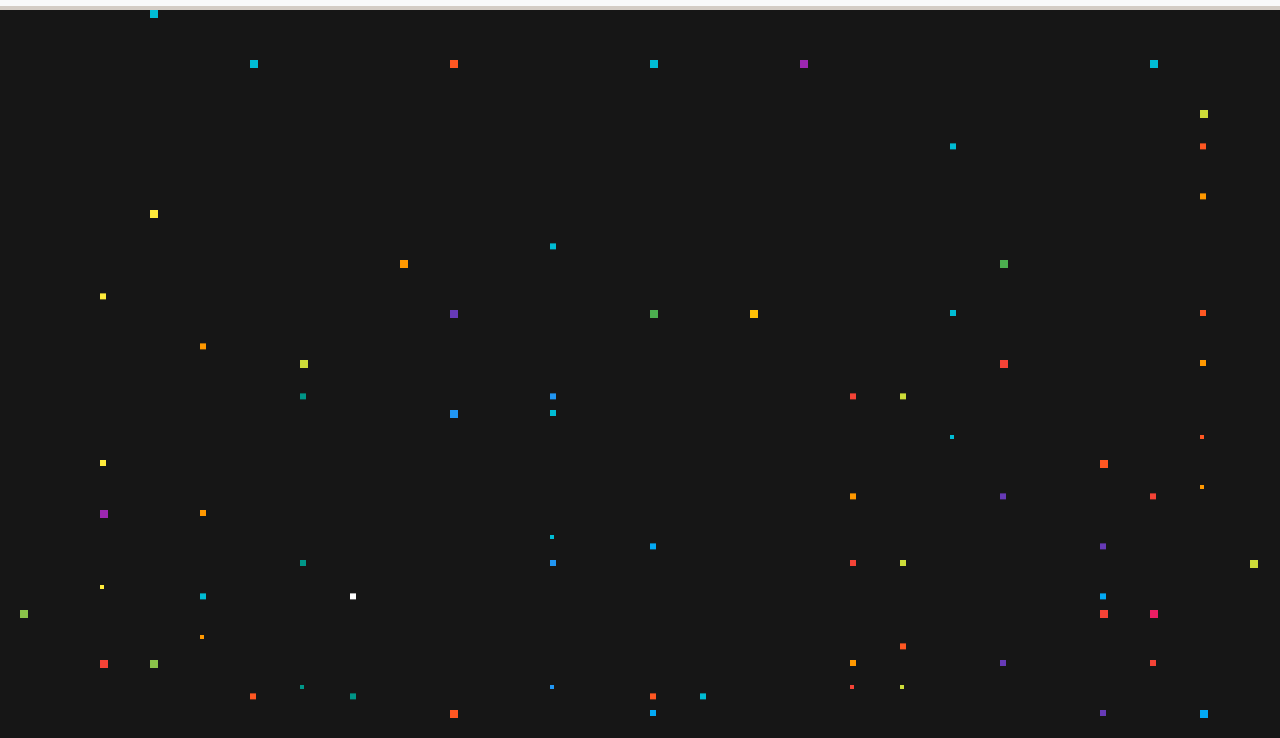
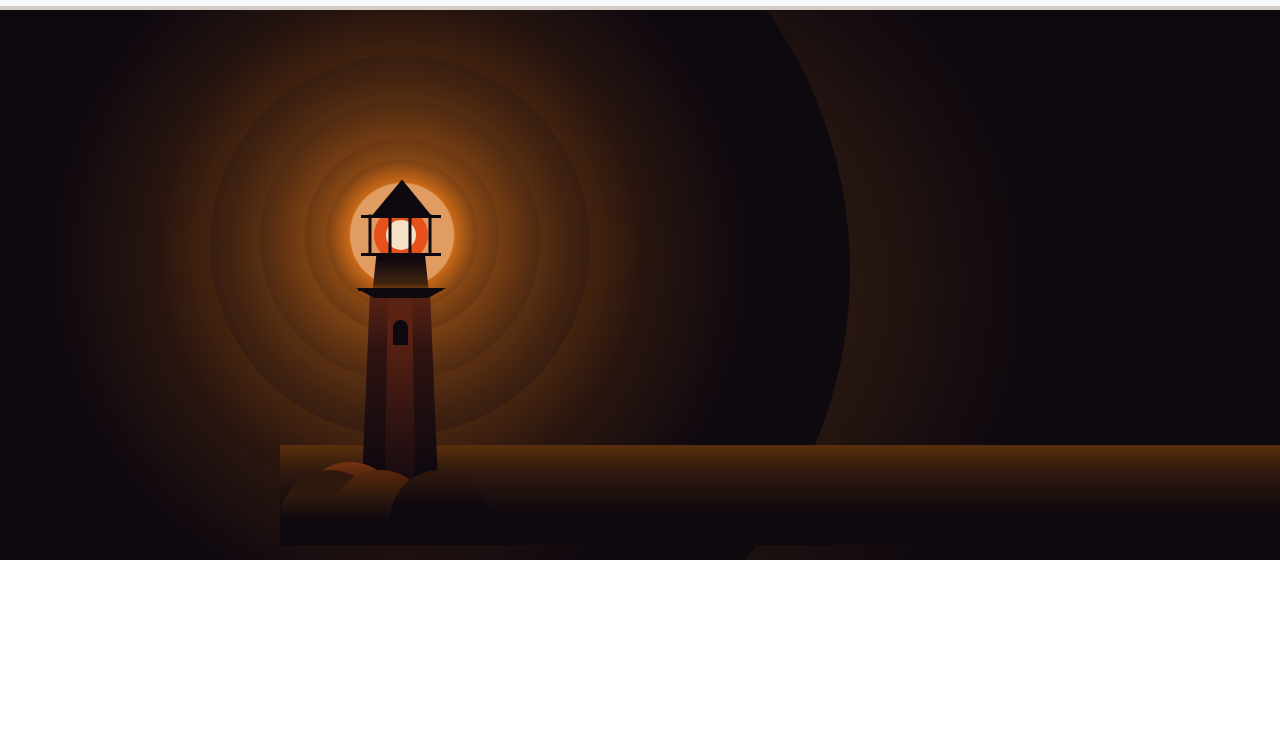
Before and after one commit to shadin-ahammed/IT-Soft, a plain HTML site: page index.html in a window 1280 px wide. Shown: the part 63-801 px from the top of the page. Drawn offline with nearby package versions, Linux system fonts and the light colour scheme.

Commit message:
home page update

```diff
--- a/css/index.css
+++ b/css/index.css
@@ -163,225 +163,326 @@ h3{
   border: none;
 }
 
+/* amimation */
 
+  :root {
+    --bg-color: #0e080f;
+    --brown: #6b2412;
+    --orange: #e5501b;
+    --light-brown: #983315;
+    --white: #f5e1c4;
+    --skin-color: #e19d61;
+    --lighter-brown: #a45a3a;
+  }
 
-
-
-
-
-
-
-/* CSS for text animation */
-.animation{
-  background: #161616;
-  height: 91vh;
-}
-.text{
-  z-index: 1;
-  color: #fff;
-  font-family: "Roboto Mono", monospace;
-  font-size: 80px;
-  font-weight: 200;
-  display: flex;
-  top: 50%;
-  left: 50%;
-  transform: translate(-50%, -50%);
-  letter-spacing: 5px;
-  -webkit-box-reflect: below 1px linear-gradient(transparent, rgba(255, 255, 255, 0.2));
-}
-
-.text span:nth-child(1){
-  color: #4285F4;
-  animation: animText 1s ease-in-out infinite;
-}
-
-.text span:nth-child(2){
-  color: #EA4335;
-  animation: animText 1s ease-in-out infinite;
-  animation-delay: 0.8s;
-}
-
-.text span:nth-child(3){
-  color: #FBBC05;
-  animation: animText 1s ease-in-out infinite;
-  animation-delay: 1.2s;
-}
-
-.text span:nth-child(4){
-  color: #34A853;
-  animation: animText 1s ease-in-out infinite;
-  animation-delay: 1.6s;
-}
-
-@keyframes animText{
-  0%{
-    font-weight: 200;
+  .container4 {
+    position: relative;
+    background: rgb(68,39,17);
+    background: radial-gradient(circle, rgba(68,39,17,1) 0%, rgba(14,8,15,1) 57%);
+    height: 550px;
+    width: 100%;
+    overflow: hidden;
   }
-  50%{
-    font-weight: 800;
+  .c1 {
+    position: absolute;
+      background: rgb(64,32,4);
+  background: radial-gradient(circle, rgba(64,32,4,1) 0%, rgba(66,35,17,1) 3%, rgba(14,8,15,1) 44%);
+    height: 900px;
+    width: 900px;
+    border-radius: 100%;
+    top: -189px;
+    left: -50px;
+    animation: glowing 5s forwards linear infinite;
+    animation-delay: 9s;
   }
-  100%{
-    font-weight: 200;
+  .c2 {
+    position: absolute;
+    background: rgb(117,58,6);
+  background: radial-gradient(circle, rgba(117,58,6,1) 6%, rgba(66,35,17,1) 26%, rgba(14,8,15,1) 72%);
+    height: 700px;
+    width: 700px;
+    border-radius: 100%;
+    top: -100px;
+    left: 50px;
+    animation: glowing 5s forwards linear infinite;
+    animation-delay: 8s;
   }
-}
-
-.text span:nth-child(5){
-  color: #4285F4;
-  font-weight: 800;
-  animation: animMark 1s ease-in-out infinite;
-}
-
-@keyframes animMark{
-  0%{
-    transform: rotate(30deg);
+  .c3 {
+    position: absolute;
+     background: rgb(163,85,18);
+  background: radial-gradient(circle, rgba(163,85,18,1) 0%, rgba(31,16,14,1) 74%, rgba(14,8,15,1) 100%);
+    height: 500px;
+    width: 500px;
+    border-radius: 100%;
+    top: -9px;
+    left: 150px;
+    animation: glowing 5s forwards linear infinite;
+    animation-delay: 7s;
   }
-  50%{
-    transform: rotate(0deg);
+  .c4 {
+    position: absolute;
+     background: rgb(177,92,19);
+  background: radial-gradient(circle, rgba(177,92,19,1) 6%, rgba(66,35,17,1) 63%, rgba(14,8,15,1) 100%);
+    height: 380px;
+    width: 380px;
+    border-radius: 100%;
+    top: 45px;
+    left: 210px;
+    animation: glowing 5s forwards linear infinite;
+    animation-delay: 6s;
   }
-  100%{
-    transform: rotate(30deg);
+  .c5 {
+    position: absolute;
+   background: rgb(203,106,22);
+  background: radial-gradient(circle, rgba(203,106,22,1) 6%, rgba(66,35,17,1) 77%, rgba(14,8,15,1) 100%);
+    height: 280px;
+    width: 280px;
+    border-radius: 100%;
+    top: 90px;
+    left: 260px;
+    animation: glowing 5s forwards linear infinite;
+    animation-delay: 5s;
   }
-}
-
-/* CSS for background animation */
-
-.stars-01{
-  content: "";
-  position: absolute;
-  width: 8px;
-  height: 8px;
-  box-shadow: 100px 200px #FFEB3B, 200px 250px #FF9800, 200px 500px #00BCD4, 300px 300px #009688,
-              550px 150px #00BCD4, 550px 300px #2196F3, 350px 500px #FFF, 1750px 150px #00BCD4,
-              1000px 400px #673AB7, 650px 450px #03A9F4, 1200px 50px #FF5722, 1100px 450px #673AB7,
-              950px 50px #00BCD4, 1100px 500px #03A9F4, 850px 400px #FF9800, 850px 300px #F44336,
-              1200px 100px #FF9800, 900px 300px #CDDC39, 1150px 400px #F44336, 1650px 900px #00BCD4,
-              650px 600px #FF5722, 350px 600px #009688, 600px 650px #E91E63, 150px 750px #00BCD4,
-              1750px 450px #FF5722, 250px 800px #00BCD4, 1800px 1150px #FF9800, 450px 1450px #FF5722,
-              1150px 800px #00BCD4, 100px 700px #3F51B5, 350px 650px #FFEB3B, 250px 600px #FF5722,
-              1850px 700px #CDDC39, 1650px 600px #FFEB3B, 450px 1050px #673AB7, 1550px 500px #F44336,
-              150px 1400px #8BC34A, 800px 800px #9C27B0, 1250px 1950px #9C27B0, 100px 1700px #8BC34A,
-              1150px 1350px #E91E63, 1700px 50px #FFF, 1750px 500px #F44336, 300px 1100px #CDDC39,
-              350px 1650px #009688, 1700px 1200px #F44336, 450px 800px #FF5722, 2000px 500px #8BC34A,
-              350px 1600px #F44336, 1350px 1350px #673AB7, 1100px 1750px #3F51B5, 150px 950px #FFEB3B,
-              1600px 1700px #2196F3, 400px 1000px #FF9800, 650px 1050px #4CAF50, 2000px 1650px #00BCD4,
-              1100px 700px #9C27B0, 1350px 600px #F44336, 600px 1900px #CDDC39, 1500px 600px #9E9E9E,
-              20px 1350px #8BC34A, 850px 1800px #E91E63, 450px 1150px #2196F3, 50px 700px #FF5722,
-              100px 1400px #F44336, 1000px 1700px #9C27B0, 250px 600px #FF5722, 1200px 850px #CDDC39,
-              1750px 20px #673AB7, 100px 1550px #FFEB3B, 1200px 1650px #3F51B5, 1500px 700px #2196F3,
-              1800px 600px #03A9F4, 650px 800px #00BCD4, 700px 600px #00BCD4, 1100px 1350px #F44336,
-              900px 550px #FF5722, 1600px 800px #2196F3, 1000px 1100px #F44336, 1650px 1350px #FF5722,
-              750px 1050px #FFC107, 1750px 800px #CDDC39, 600px 1650px #F44336, 150px 1550px #673AB7,
-              250px 1800px #FFF, 1100px 1700px #FFC107, 800px 1500px #3F51B5, 1100px 1200px #FF5722,
-              1450px 1600px #CDDC39, 150px 1400px #FFF, 1200px 1450px #03A9F4, 1800px 1050px #FFF,
-              1250px 1300px #CDDC39, 1000px 1000px #4CAF50, 300px 700px #4CAF50, 100px 1250px #9C27B0,
-              700px 1750px #00BCD4, 1950px 250px #FFF, 1550px 700px #F44336;
-  animation: starsUp 10s linear infinite;
-}
-
-.stars-02{
-  content: "";
-  position: absolute;
-  width: 6px;
-  height: 6px;
-  box-shadow: 100px 200px #FFEB3B, 200px 250px #FF9800, 200px 500px #00BCD4, 300px 300px #009688,
-              550px 150px #00BCD4, 550px 300px #2196F3, 350px 500px #FFF, 1750px 150px #00BCD4,
-              1000px 400px #673AB7, 650px 450px #03A9F4, 1200px 50px #FF5722, 1100px 450px #673AB7,
-              950px 50px #00BCD4, 1100px 500px #03A9F4, 850px 400px #FF9800, 850px 300px #F44336,
-              1200px 100px #FF9800, 900px 300px #CDDC39, 1150px 400px #F44336, 1650px 900px #00BCD4,
-              650px 600px #FF5722, 350px 600px #009688, 600px 650px #E91E63, 150px 750px #00BCD4,
-              1750px 450px #FF5722, 250px 800px #00BCD4, 1800px 1150px #FF9800, 450px 1450px #FF5722,
-              1150px 800px #00BCD4, 100px 700px #3F51B5, 350px 650px #FFEB3B, 250px 600px #FF5722,
-              1850px 700px #CDDC39, 1650px 600px #FFEB3B, 450px 1050px #673AB7, 1550px 500px #F44336,
-              150px 1400px #8BC34A, 800px 800px #9C27B0, 1250px 1950px #9C27B0, 100px 1700px #8BC34A,
-              1150px 1350px #E91E63, 1700px 50px #FFF, 1750px 500px #F44336, 300px 1100px #CDDC39,
-              350px 1650px #009688, 1700px 1200px #F44336, 450px 800px #FF5722, 2000px 500px #8BC34A,
-              350px 1600px #F44336, 1350px 1350px #673AB7, 1100px 1750px #3F51B5, 150px 950px #FFEB3B,
-              1600px 1700px #2196F3, 400px 1000px #FF9800, 650px 1050px #4CAF50, 2000px 1650px #00BCD4,
-              1100px 700px #9C27B0, 1350px 600px #F44336, 600px 1900px #CDDC39, 1500px 600px #9E9E9E,
-              20px 1350px #8BC34A, 850px 1800px #E91E63, 450px 1150px #2196F3, 50px 700px #FF5722,
-              100px 1400px #F44336, 1000px 1700px #9C27B0, 250px 600px #FF5722, 1200px 850px #CDDC39,
-              1750px 20px #673AB7, 100px 1550px #FFEB3B, 1200px 1650px #3F51B5, 1500px 700px #2196F3,
-              1800px 600px #03A9F4, 650px 800px #00BCD4, 700px 600px #00BCD4, 1100px 1350px #F44336,
-              900px 550px #FF5722, 1600px 800px #2196F3, 1000px 1100px #F44336, 1650px 1350px #FF5722,
-              750px 1050px #FFC107, 1750px 800px #CDDC39, 600px 1650px #F44336, 150px 1550px #673AB7,
-              250px 1800px #FFF, 1100px 1700px #FFC107, 800px 1500px #3F51B5, 1100px 1200px #FF5722,
-              1450px 1600px #CDDC39, 150px 1400px #FFF, 1200px 1450px #03A9F4, 1800px 1050px #FFF,
-              1250px 1300px #CDDC39, 1000px 1000px #4CAF50, 300px 700px #4CAF50, 100px 1250px #9C27B0,
-              700px 1750px #00BCD4, 1950px 250px #FFF, 1550px 700px #F44336;
-  animation: starsUp 30s linear infinite;
-}
-
-.stars-03{
-  content: "";
-  position: absolute;
-  width: 6px;
-  height: 6px;
-  box-shadow: 100px 200px #FFEB3B, 200px 250px #FF9800, 200px 500px #00BCD4, 300px 300px #009688,
-              550px 150px #00BCD4, 550px 300px #2196F3, 350px 500px #FFF, 1750px 150px #00BCD4,
-              1000px 400px #673AB7, 650px 450px #03A9F4, 1200px 50px #FF5722, 1100px 450px #673AB7,
-              950px 50px #00BCD4, 1100px 500px #03A9F4, 850px 400px #FF9800, 850px 300px #F44336,
-              1200px 100px #FF9800, 900px 300px #CDDC39, 1150px 400px #F44336, 1650px 900px #00BCD4,
-              650px 600px #FF5722, 350px 600px #009688, 600px 650px #E91E63, 150px 750px #00BCD4,
-              1750px 450px #FF5722, 250px 800px #00BCD4, 1800px 1150px #FF9800, 450px 1450px #FF5722,
-              1150px 800px #00BCD4, 100px 700px #3F51B5, 350px 650px #FFEB3B, 250px 600px #FF5722,
-              1850px 700px #CDDC39, 1650px 600px #FFEB3B, 450px 1050px #673AB7, 1550px 500px #F44336,
-              150px 1400px #8BC34A, 800px 800px #9C27B0, 1250px 1950px #9C27B0, 100px 1700px #8BC34A,
-              1150px 1350px #E91E63, 1700px 50px #FFF, 1750px 500px #F44336, 300px 1100px #CDDC39,
-              350px 1650px #009688, 1700px 1200px #F44336, 450px 800px #FF5722, 2000px 500px #8BC34A,
-              350px 1600px #F44336, 1350px 1350px #673AB7, 1100px 1750px #3F51B5, 150px 950px #FFEB3B,
-              1600px 1700px #2196F3, 400px 1000px #FF9800, 650px 1050px #4CAF50, 2000px 1650px #00BCD4,
-              1100px 700px #9C27B0, 1350px 600px #F44336, 600px 1900px #CDDC39, 1500px 600px #9E9E9E,
-              20px 1350px #8BC34A, 850px 1800px #E91E63, 450px 1150px #2196F3, 50px 700px #FF5722,
-              100px 1400px #F44336, 1000px 1700px #9C27B0, 250px 600px #FF5722, 1200px 850px #CDDC39,
-              1750px 20px #673AB7, 100px 1550px #FFEB3B, 1200px 1650px #3F51B5, 1500px 700px #2196F3,
-              1800px 600px #03A9F4, 650px 800px #00BCD4, 700px 600px #00BCD4, 1100px 1350px #F44336,
-              900px 550px #FF5722, 1600px 800px #2196F3, 1000px 1100px #F44336, 1650px 1350px #FF5722,
-              750px 1050px #FFC107, 1750px 800px #CDDC39, 600px 1650px #F44336, 150px 1550px #673AB7,
-              250px 1800px #FFF, 1100px 1700px #FFC107, 800px 1500px #3F51B5, 1100px 1200px #FF5722,
-              1450px 1600px #CDDC39, 150px 1400px #FFF, 1200px 1450px #03A9F4, 1800px 1050px #FFF,
-              1250px 1300px #CDDC39, 1000px 1000px #4CAF50, 300px 700px #4CAF50, 100px 1250px #9C27B0,
-              700px 1750px #00BCD4, 1950px 250px #FFF, 1550px 700px #F44336;
-  animation: starsUp 50s linear infinite;
-}
-
-.stars-04{
-  content: "";
-  position: absolute;
-  width: 4px;
-  height: 4px;
-  box-shadow: 100px 200px #FFEB3B, 200px 250px #FF9800, 200px 500px #00BCD4, 300px 300px #009688,
-              550px 150px #00BCD4, 550px 300px #2196F3, 350px 500px #FFF, 1750px 150px #00BCD4,
-              1000px 400px #673AB7, 650px 450px #03A9F4, 1200px 50px #FF5722, 1100px 450px #673AB7,
-              950px 50px #00BCD4, 1100px 500px #03A9F4, 850px 400px #FF9800, 850px 300px #F44336,
-              1200px 100px #FF9800, 900px 300px #CDDC39, 1150px 400px #F44336, 1650px 900px #00BCD4,
-              650px 600px #FF5722, 350px 600px #009688, 600px 650px #E91E63, 150px 750px #00BCD4,
-              1750px 450px #FF5722, 250px 800px #00BCD4, 1800px 1150px #FF9800, 450px 1450px #FF5722,
-              1150px 800px #00BCD4, 100px 700px #3F51B5, 350px 650px #FFEB3B, 250px 600px #FF5722,
-              1850px 700px #CDDC39, 1650px 600px #FFEB3B, 450px 1050px #673AB7, 1550px 500px #F44336,
-              150px 1400px #8BC34A, 800px 800px #9C27B0, 1250px 1950px #9C27B0, 100px 1700px #8BC34A,
-              1150px 1350px #E91E63, 1700px 50px #FFF, 1750px 500px #F44336, 300px 1100px #CDDC39,
-              350px 1650px #009688, 1700px 1200px #F44336, 450px 800px #FF5722, 2000px 500px #8BC34A,
-              350px 1600px #F44336, 1350px 1350px #673AB7, 1100px 1750px #3F51B5, 150px 950px #FFEB3B,
-              1600px 1700px #2196F3, 400px 1000px #FF9800, 650px 1050px #4CAF50, 2000px 1650px #00BCD4,
-              1100px 700px #9C27B0, 1350px 600px #F44336, 600px 1900px #CDDC39, 1500px 600px #9E9E9E,
-              20px 1350px #8BC34A, 850px 1800px #E91E63, 450px 1150px #2196F3, 50px 700px #FF5722,
-              100px 1400px #F44336, 1000px 1700px #9C27B0, 250px 600px #FF5722, 1200px 850px #CDDC39,
-              1750px 20px #673AB7, 100px 1550px #FFEB3B, 1200px 1650px #3F51B5, 1500px 700px #2196F3,
-              1800px 600px #03A9F4, 650px 800px #00BCD4, 700px 600px #00BCD4, 1100px 1350px #F44336,
-              900px 550px #FF5722, 1600px 800px #2196F3, 1000px 1100px #F44336, 1650px 1350px #FF5722,
-              750px 1050px #FFC107, 1750px 800px #CDDC39, 600px 1650px #F44336, 150px 1550px #673AB7,
-              250px 1800px #FFF, 1100px 1700px #FFC107, 800px 1500px #3F51B5, 1100px 1200px #FF5722,
-              1450px 1600px #CDDC39, 150px 1400px #FFF, 1200px 1450px #03A9F4, 1800px 1050px #FFF,
-              1250px 1300px #CDDC39, 1000px 1000px #4CAF50, 300px 700px #4CAF50, 100px 1250px #9C27B0,
-              700px 1750px #00BCD4, 1950px 250px #FFF, 1550px 700px #F44336;
-  animation: starsUp 100s linear infinite;
-}
-
-@keyframes starsUp{
-  0%{
-    transform: translateY(500px);
+  .c6 {
+    position: absolute;
+      background: rgb(224,118,26);
+  background: radial-gradient(circle, rgba(224,118,26,1) 6%, rgba(66,35,17,1) 93%, rgba(14,8,15,1) 100%);
+    height: 180px;
+    width: 180px;
+    border-radius: 100%;
+    top: 136px;
+    left: 312px;
+    animation: glowing 5s forwards linear infinite;
+    animation-delay: 4s;
   }
-  100%{
-    transform: translateY(-2000px);
+  .c7 {
+    position: absolute;
+     background: rgb(224,117,25);
+  background: radial-gradient(circle, rgba(224,117,25,1) 43%, rgba(14,8,15,1) 100%);
+    height: 130px;
+    width: 130px;
+    border-radius: 100%;
+    top: 160px;
+    left: 337px;
+    animation: glowing 5s forwards linear infinite;
+    animation-delay: 3s;
   }
-}
+  .c8 {
+    position: absolute;
+    background: var(--skin-color);
+    height: 90px;
+    width: 90px;
+    border-radius: 100%;
+    top: 180px;
+    left: 357px;
+    animation: glowing 5s forwards linear infinite;
+    animation-delay: 2s;
+  }
+  .c9 {
+    position: absolute;
+    background: var(--orange);
+    height: 50px;
+    width: 50px;
+    border-radius: 100%;
+    top: 200px;
+    left: 376px;
+    animation: glowing 5s forwards linear infinite;
+    animation-delay: 1s;
+  }
+  .c10 {
+    position: absolute;
+    background: var(--white);
+    height: 30px;
+    width: 30px;
+    border-radius: 100%;
+    top: 210px;
+    left: 386px;
+    animation: glowing 5s forwards linear infinite;
+  }
+  .lh1 {
+    position: absolute;
+      background: rgb(14,8,15);
+  background: linear-gradient(0deg, rgba(14,8,15,1) 23%, rgba(47,19,17,1) 75%, rgba(90,34,19,1) 98%);
+    height: 240px;
+    width: 100px;
+    clip-path: polygon(20% 0%, 80% 0%, 90% 100%, 10% 100%);
+    top: 280px;
+    left: 350px;
+  }
+  .lh2 {
+    position: absolute;
+      background: rgb(14,8,15);
+  background: linear-gradient(0deg, rgba(14,8,15,1) 11%, rgba(47,19,17,1) 44%, rgba(90,34,19,1) 81%);
+    height: 240px;
+    width: 40px;
+    clip-path: polygon(20% 0%, 80% 0%, 90% 100%, 10% 100%);
+    top: 280px;
+    left: 380px;
+  }
+  .window {
+    position: absolute;
+    width: 15px;
+    height: 25px;
+    border-radius: 50px 50px 0 0;
+    background: var(--bg-color);
+    left: 13px;
+    top: 30px;
+  }
+  .door {
+    position: absolute;
+    width: 25px;
+    height: 60px;
+    border-radius: 50px 50px 0 0;
+    background: var(--bg-color);
+    left: 8px;
+    top: 200px;
+  }
+  .lh3 {
+    position: absolute;
+    background:  rgb(122,64,12);
+    background: linear-gradient(0deg, rgba(122,64,12,1) 0%, rgba(66,35,17,1) 19%, rgba(14,8,15,1) 92%); ;
+    height: 35px;
+    width: 75px;
+    top: 245px;
+    left: 361.3px;
+    clip-path: polygon(20% 0%, 85% 0%, 90% 100%, 15% 100%);
+  }
+  .r1 {
+    background: var(--bg-color);
+    position: absolute;
+    height: 3px;
+    width: 80px;
+    top: 243px;
+    left: 361px;
+  }
+  .r2 {
+    background: var(--bg-color);
+    position: absolute;
+    height: 3px;
+    width: 80px;
+    top: 205px;
+    left: 361px;
+  }
+  .r3 {
+    background: var(--bg-color);
+    position: absolute;
+    height: 3px;
+    width: 40px;
+    top: 223px;
+    left: 350px;
+    transform: rotate(90deg);
+  }
+  .r4 {
+    background: var(--bg-color);
+    position: absolute;
+    height: 3px;
+    width: 40px;
+    top: 223px;
+    left: 370px;
+    transform: rotate(90deg);
+  }
+  .r5 {
+    background: var(--bg-color);
+    position: absolute;
+    height: 3px;
+    width: 40px;
+    top: 223px;
+    left: 390px;
+    transform: rotate(90deg);
+  }
+  .r6 {
+    background: var(--bg-color);
+    position: absolute;
+    height: 3px;
+    width: 40px;
+    top: 223px;
+    left: 410px;
+    transform: rotate(90deg);
+  }
+  .r7 {
+    background: var(--bg-color);
+    position: absolute;
+    height: 3px;
+    width: 84px;
+    top: 278px;
+    left: 358px;
+  }
+  .r8 {
+    background: var(--bg-color);
+    clip-path: polygon(20% 0%, 80% 0%, 100% 100%, 0% 100%);
+    position: absolute;
+    height: 10px;
+    width: 90px;
+    transform: rotate(180deg);
+    top: 278px;
+    left: 356px;
+  }
+  .top {
+    position: absolute;
+    clip-path: polygon(50% 0%, 0 60%, 99% 60%);
+    background: var(--bg-color);
+    height: 60px;
+    width: 60px;
+    top: 169px;
+    left: 372px;
+  }
+  .water {
+    position: absolute;
+    height : 100px;
+    width: 1000px;
+     background: rgb(87,46,13);
+  background: linear-gradient(180deg, rgba(87,46,13,1) 2%, rgba(47,25,14,1) 26%, rgba(14,8,15,1) 70%);
+    bottom: 15px;
+    right: 0;
+  }
+  .rock1 {
+    position: absolute;
+    height: 50px;
+    width: 100px;
+    border-radius: 200px 200px 0 0;
+     background: rgb(120,50,16);
+  background: linear-gradient(180deg, rgba(120,50,16,1) 0%, rgba(47,25,14,1) 54%, rgba(14,8,15,1) 100%);
+    bottom: 48px;
+    left: 300px;
+  }
+  .rock2 {
+    position: absolute;
+    height: 50px;
+    width: 100px;
+    border-radius: 200px 200px 0 0;
+     background: rgb(47,25,14);
+  background: linear-gradient(180deg, rgba(47,25,14,1) 54%, rgba(14,8,15,1) 100%);
+    bottom: 40px;
+    left: 280px;
+  }
+  .rock3 {
+    position: absolute;
+    height: 50px;
+    width: 100px;
+    border-radius: 200px 200px 0 0;
+   background: rgb(91,38,12);
+  background: linear-gradient(180deg, rgba(91,38,12,1) 0%, rgba(47,25,14,1) 54%, rgba(14,8,15,1) 100%);
+    bottom: 40px;
+    left: 330px;
+  }
+  .rock4 {
+    position: absolute;
+    height: 50px;
+    width: 100px;
+    border-radius: 200px 200px 0 0;
+     background: rgb(47,25,14);
+  background: linear-gradient(180deg, rgba(47,25,14,1) 4%, rgba(14,8,15,1) 70%);
+    bottom: 40px;
+    left: 390px;
+  }
+  @keyframes glowing {
+    0% {
+      transform: scale(1);
+    }
+    50% {
+      transform: scale(1.2);
+    }
+    100% {
+      transform: scale(1);
+    }
+  }
--- a/index.html
+++ b/index.html
@@ -105,14 +105,42 @@
 
         </div>
       </nav>
-<div class="animation">
-   <!--stars background start-->
-   <div>
-    <div class="stars-01"></div>
-    <div class="stars-02"></div>
-    <div class="stars-03"></div>
-    <div class="stars-04"></div>
-  <!-- jQuery and JS bundle w/ Popper.js -->
+<!-- animation -->
+  <div class="container4">
+    <div class="c1"></div>
+    <div class="c2"></div>
+    <div class="c3"></div>
+    <div class="c4"></div>
+    <div class="c5"></div>
+    <div class="c6"></div>
+    <div class="c7"></div>
+     <div class="c8"></div>
+     <div class="c9"></div>
+     <div class="c10"></div>
+    <div class="water"></div>
+    <div class="lh1"></div>
+    <div class="lh2">
+      <div class="window"></div>
+      <div class="door"></div>
+    </div>
+    <div class="lh3"></div>
+    <div class="lh4"></div>
+    <div class="lh5"></div>
+    <div class="r1"></div>
+    <div class="r2"></div>
+    <div class="r3"></div>
+    <div class="r4"></div>
+    <div class="r5"></div>
+    <div class="r6"></div>
+    <div class="r7"></div>
+    <div class="r8"></div>
+    <div class="top"></div>
+    <div class="rock1"></div>
+    <div class="rock2"></div>
+    <div class="rock3"></div>
+    <div class="rock4"></div>
+  </div>
+   </div>
 <script src="https://code.jquery.com/jquery-3.5.1.slim.min.js" integrity="sha384-DfXdz2htPH0lsSSs5nCTpuj/zy4C+OGpamoFVy38MVBnE+IbbVYUew+OrCXaRkfj" crossorigin="anonymous"></script>
 <script src="https://cdn.jsdelivr.net/npm/bootstrap@4.5.3/dist/js/bootstrap.bundle.min.js" integrity="sha384-ho+j7jyWK8fNQe+A12Hb8AhRq26LrZ/JpcUGGOn+Y7RsweNrtN/tE3MoK7ZeZDyx" crossorigin="anonymous"></script>
 </body>
```
